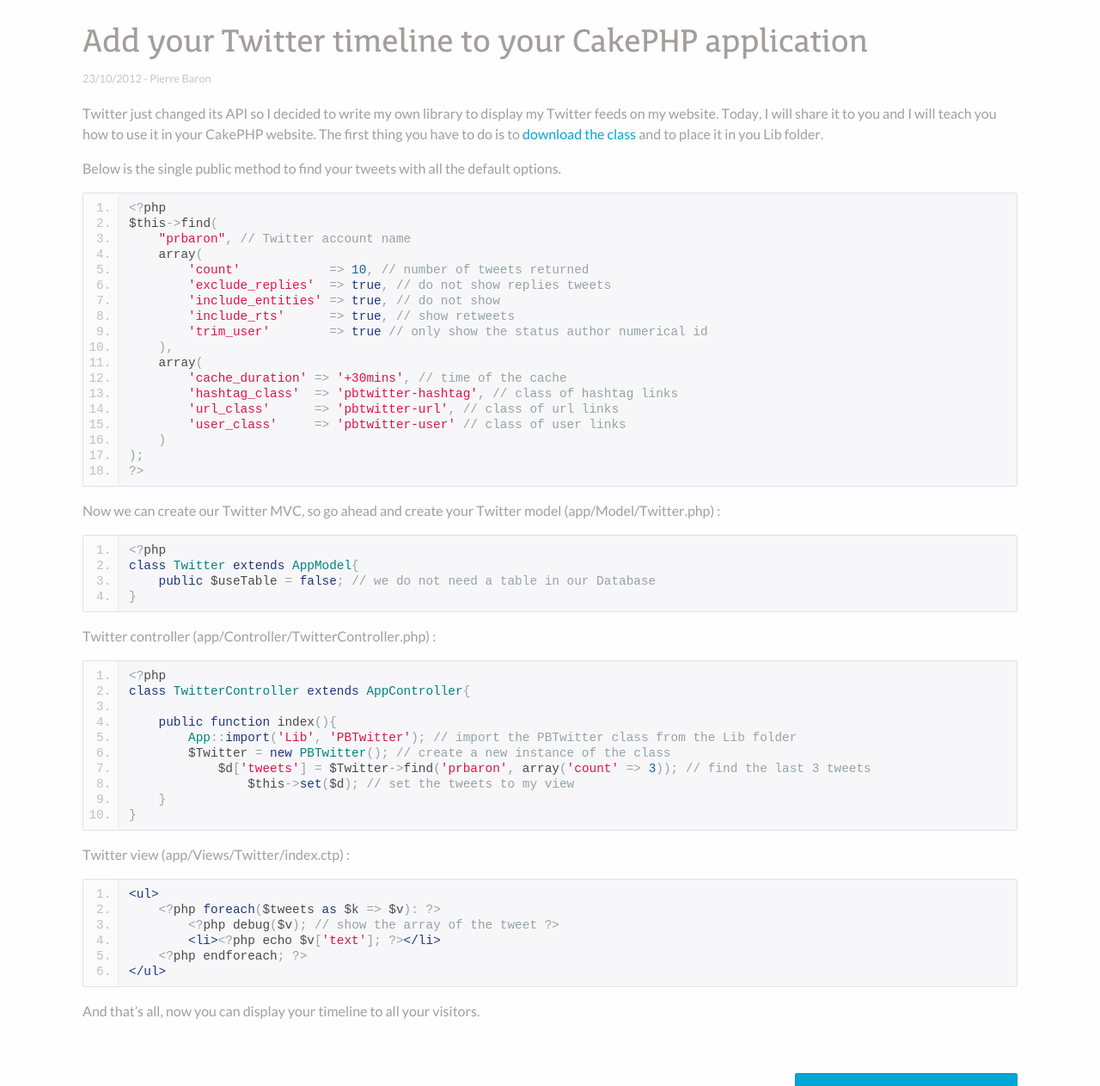
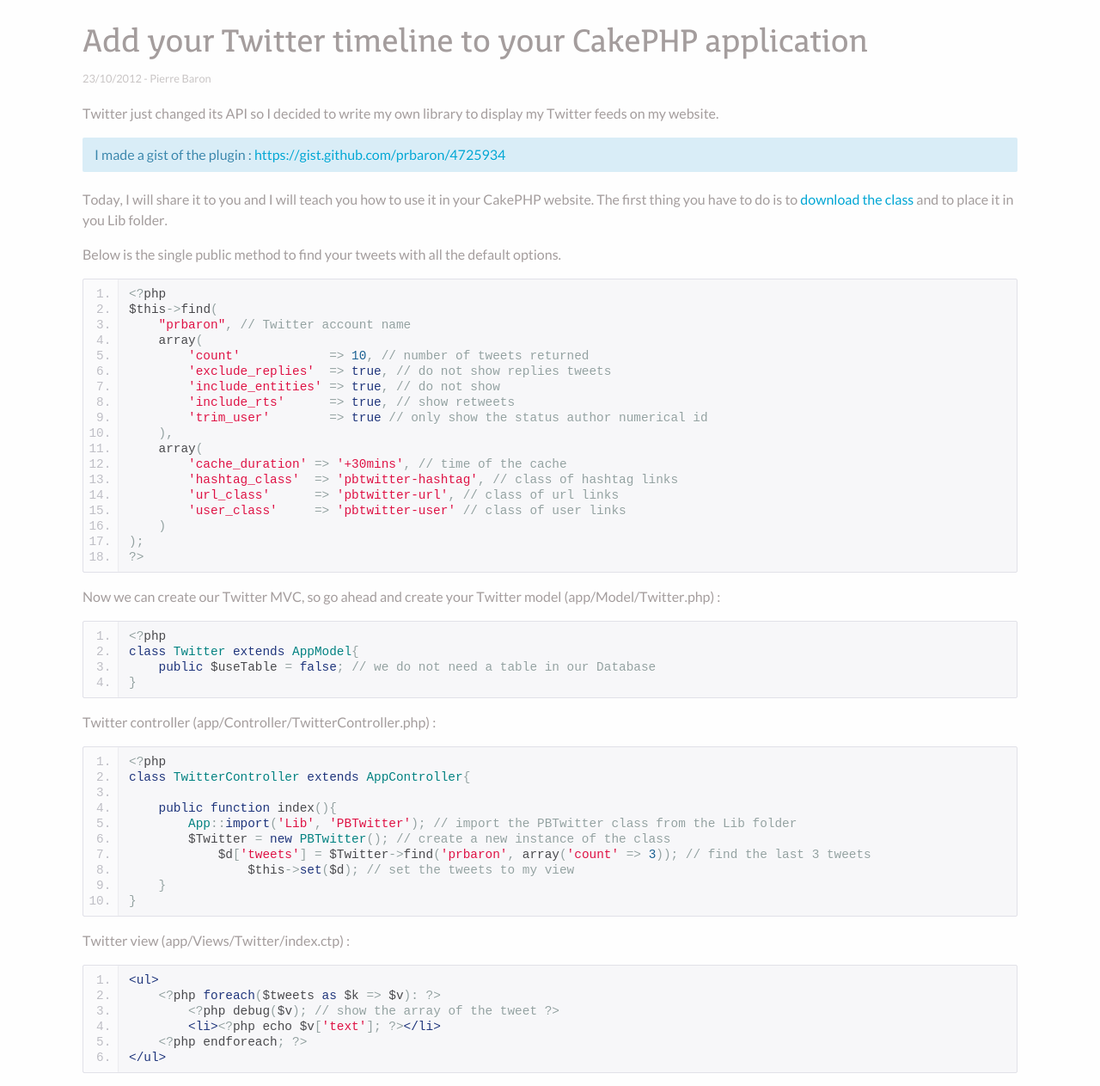
Before and after one commit to prbaron/prbaron.github.com, a Jekyll site: the page built from _posts/blog/2012-10-23-add-your-twitter-timeline-to-your-cakephp-application.md, in a window 1280 px wide and 1400 px high, scrolled down 424 px. Shown: the part 137-1400 px from the top of the window at 86% size. Built offline with Jekyll 4.4.1, drawn with Linux system fonts in a browser that asks for light colours; Markdown is read by kramdown in place of the engine named in the settings; some of the changed text lies outside the part shown.

Commit message:
Ajout fichiers blog

```diff
--- a/_posts/blog/2012-10-23-add-your-twitter-timeline-to-your-cakephp-application.md
+++ b/_posts/blog/2012-10-23-add-your-twitter-timeline-to-your-cakephp-application.md
@@ -4,7 +4,11 @@
 tagline  : Add your Twitter timeline to your CakePHP application
 ---
 
-Twitter just changed its API so I decided to write my own library to display my Twitter feeds on my website. Today, I will share it to you and I will teach you how to use it in your CakePHP website. The first thing you have to do is to [download the class](https://gist.github.com/prbaron/4725934) and to place it in you Lib folder.
+Twitter just changed its API so I decided to write my own library to display my Twitter feeds on my website.
+
+<div class="alert alert-info">I made a gist of the plugin : <a href="https://gist.github.com/prbaron/4725934">https://gist.github.com/prbaron/4725934</a></div>
+
+Today, I will share it to you and I will teach you how to use it in your CakePHP website. The first thing you have to do is to [download the class](https://gist.github.com/prbaron/4725934) and to place it in you Lib folder.
 
 Below is the single public method to find your tweets with all the default options.
 
```
Also changed, not shown: _posts/blog/2012-10-05-new-website.md (added, +21 -0 lines), _posts/blog/2013-07-20-my-new-website.md (deleted, +0 -7 lines).
